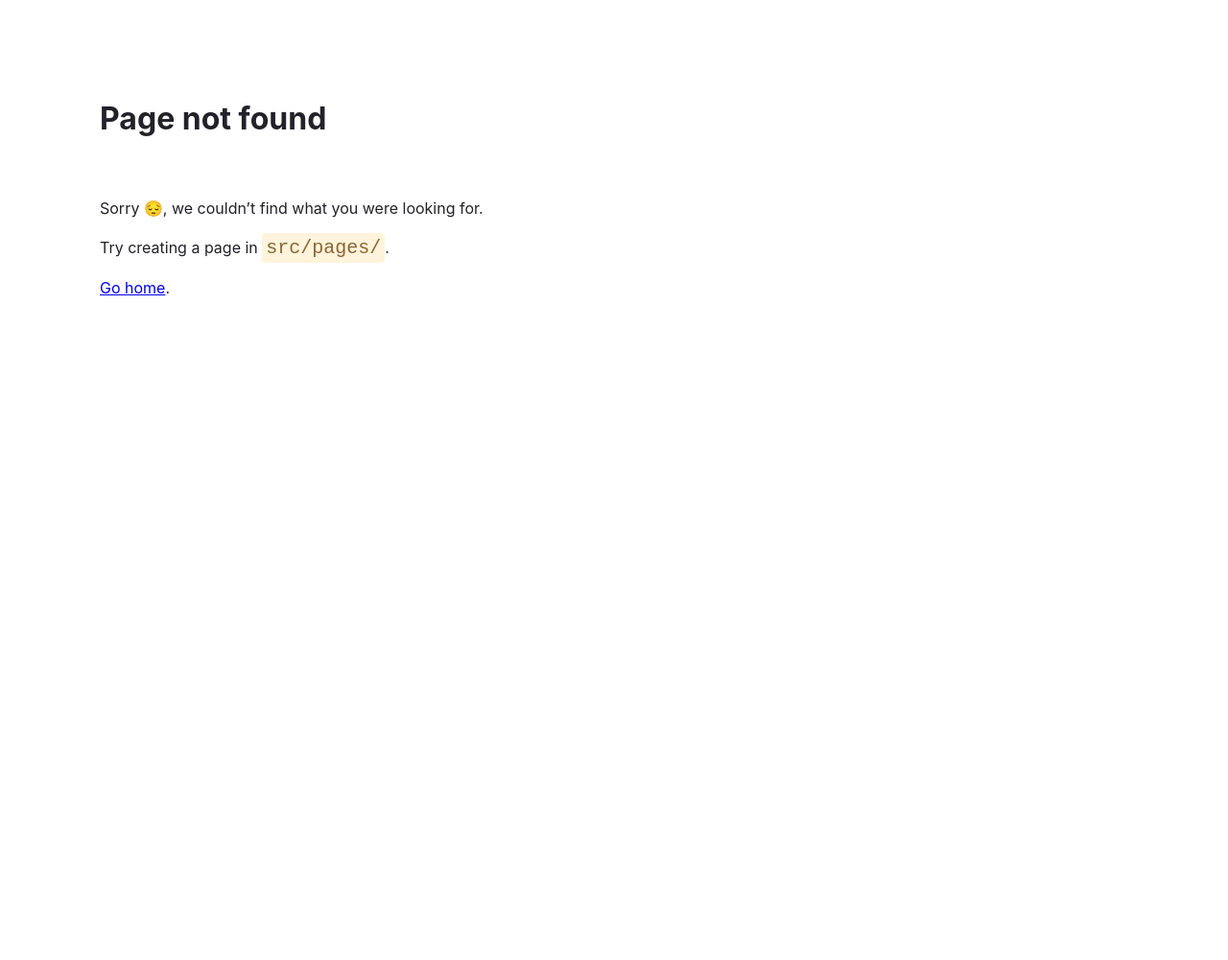
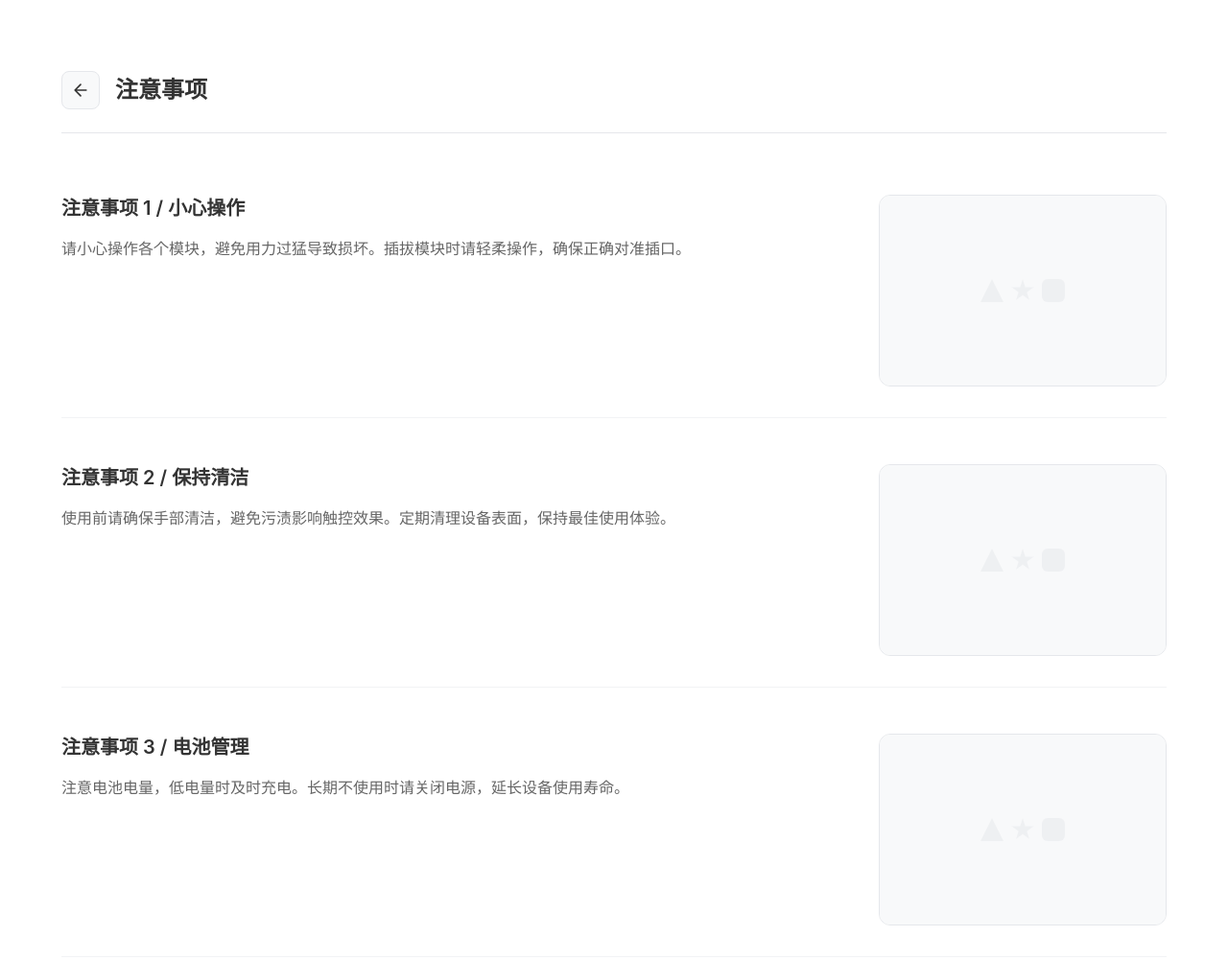
Before and after one commit to wzqvip/2025-pin-campus-book, a Gatsby site: page /precautions in a window 1280 px wide. Before the commit this address had no page. Shown: the top 1001 px of the page at 96% size. Before the commit the page ends 800 px from the top, so only its background shows below. Built offline with nearby package versions, Linux system fonts and the light colour scheme; Gatsby itself is replaced by a stand-in of ours.

Commit message:
07.17 try upload

```diff
--- a/src/components/Banner.tsx
+++ b/src/components/Banner.tsx
@@ -58,7 +58,7 @@ const Banner: FC = () => {
         // 如果是最后一张图片，则回到第一张；否则切换到下一张
         prevIndex === carouselImages.length - 1 ? 0 : prevIndex + 1
       );
-    }, 3000); // 3秒间隔
+    }, 5000); // 3秒间隔
 
     // 清理函数：组件卸载时清除定时器
     return () => clearInterval(interval);
--- a/src/components/TutorialItem.tsx
+++ b/src/components/TutorialItem.tsx
@@ -1,14 +1,14 @@
 import React, { FC } from 'react';
+import { Link } from 'gatsby';
 
 interface TutorialItemProps {
   title: string;
   description: string;
-  date: string;
-  duration: string;
+  linkTo?: string;
 }
 
-const TutorialItem: FC<TutorialItemProps> = ({ title, description, date, duration }) => {
-  return (
+const TutorialItem: FC<TutorialItemProps> = ({ title, description, linkTo }) => {
+  const content = (
     <div className="tutorial-item card">
       <div className="tutorial-content">
         <div className="tutorial-icon">
@@ -20,21 +20,26 @@ const TutorialItem: FC<TutorialItemProps> = ({ title, description, date, duratio
           <h3 className="tutorial-title">{title}</h3>
           <p className="tutorial-description text-light">{description}</p>
           <div className="tutorial-meta text-sm text-light">
-            <span>{date}</span>
-            <span>•</span>
-            <span>{duration}</span>
           </div>
         </div>
         <div className="tutorial-play">
-          <button className="play-button">
-            <svg width="24" height="24" viewBox="0 0 24 24" fill="none">
-              <path d="M8 5v14l11-7z" fill="currentColor"/>
-            </svg>
-          </button>
+          {linkTo && (
+            <div className="arrow-icon">
+              <svg width="24" height="24" viewBox="0 0 24 24" fill="none">
+                <path d="M5 12h14M12 5l7 7-7 7" stroke="currentColor" strokeWidth="2" strokeLinecap="round" strokeLinejoin="round"/>
+              </svg>
+            </div>
+          )}
         </div>
       </div>
     </div>
   );
+
+  if (linkTo) {
+    return <Link to={linkTo} className="tutorial-item-link">{content}</Link>;
+  }
+
+  return content;
 };
 
 export default TutorialItem;
--- /dev/null
+++ b/src/pages/precautions.tsx
@@ -0,0 +1,97 @@
+import React, { FC } from 'react';
+import { HeadFC, PageProps, Link } from 'gatsby';
+import Layout from '../components/Layout';
+
+interface PrecautionItem {
+  id: number;
+  title: string;
+  description: string;
+  imageSrc?: string;
+}
+
+const PrecautionsPage: FC<PageProps> = () => {
+  const precautionItems: PrecautionItem[] = [
+    {
+      id: 1,
+      title: '注意事项 1 / 小心操作',
+      description: '请小心操作各个模块，避免用力过猛导致损坏。插拔模块时请轻柔操作，确保正确对准插口。',
+      imageSrc: '' // 在这里填入图片路径
+    },
+    {
+      id: 2,
+      title: '注意事项 2 / 保持清洁',
+      description: '使用前请确保手部清洁，避免污渍影响触控效果。定期清理设备表面，保持最佳使用体验。',
+      imageSrc: '' // 在这里填入图片路径
+    },
+    {
+      id: 3,
+      title: '注意事项 3 / 电池管理',
+      description: '注意电池电量，低电量时及时充电。长期不使用时请关闭电源，延长设备使用寿命。',
+      imageSrc: '' // 在这里填入图片路径
+    },
+    {
+      id: 4,
+      title: '注意事项 4 / 存储环境',
+      description: '请将设备存放在干燥、阴凉的环境中，避免阳光直射和潮湿环境，防止设备损坏。',
+      imageSrc: '' // 在这里填入图片路径
+    }
+  ];
+
+  return (
+    <Layout>
+      <div className="page-content">
+        {/* Header Section */}
+        <section className="precautions-header mb-xl">
+          <div className="precautions-nav">
+            <Link to="/" className="back-button">
+              <svg width="24" height="24" viewBox="0 0 24 24" fill="none">
+                <path d="M19 12H5M12 19l-7-7 7-7" stroke="currentColor" strokeWidth="2" strokeLinecap="round" strokeLinejoin="round"/>
+              </svg>
+            </Link>
+            <h1 className="precautions-page-title">注意事项</h1>
+          </div>
+        </section>
+
+        {/* Precautions Items Section */}
+        <section className="precautions-items">
+          {precautionItems.map((item, index) => (
+            <div key={item.id} className="precaution-item">
+              <div className="item-content">
+                <div className="item-text">
+                  <h2 className="item-title">{item.title}</h2>
+                  <p className="item-description">{item.description}</p>
+                </div>
+                <div className="item-image">
+                  {item.imageSrc ? (
+                    <img
+                      src={item.imageSrc}
+                      alt={item.title}
+                      loading="lazy"
+                    />
+                  ) : (
+                    <div className="image-placeholder">
+                      <div className="placeholder-icon triangle"></div>
+                      <div className="placeholder-icon star"></div>
+                      <div className="placeholder-icon square"></div>
+                    </div>
+                  )}
+                </div>
+              </div>
+              {index < precautionItems.length - 1 && <div className="item-divider"></div>}
+            </div>
+          ))}
+        </section>
+      </div>
+    </Layout>
+  );
+};
+
+export default PrecautionsPage;
+
+export const Head: HeadFC = () => (
+  <>
+    <title>注意事项 - Pin Campus Book</title>
+    <meta name="description" content="Pin Campus Book 注意事项" />
+    <meta name="viewport" content="width=device-width, initial-scale=1" />
+  </>
+);
--- a/src/styles/components.scss
+++ b/src/styles/components.scss
@@ -338,8 +338,8 @@
 }
 
 .process-item {
-  aspect-ratio: 1;
-  padding: $spacing-lg;
+ // aspect-ratio: 1;
+  //padding: $spacing-lg;
   background-color: $color-background-light;
   border: 1px solid $color-border;
   position: relative;
@@ -479,3 +479,227 @@
   font-weight: $font-weight-medium;
   white-space: nowrap;
 }
+
+// Tutorial and Precautions Page Styles
+.tutorial-header,
+.precautions-header {
+  padding: $spacing-lg 0;
+  border-bottom: 1px solid $color-border;
+}
+
+.tutorial-nav,
+.precautions-nav {
+  display: flex;
+  align-items: center;
+  gap: $spacing-md;
+}
+
+.back-button {
+  display: flex;
+  align-items: center;
+  justify-content: center;
+  width: 40px;
+  height: 40px;
+  border-radius: $border-radius-md;
+  background: $color-background-light;
+  border: 1px solid $color-border;
+  color: $color-text;
+  text-decoration: none;
+  transition: all 0.2s ease;
+
+  &:hover {
+    background: $color-background;
+    transform: translateX(-2px);
+  }
+
+  svg {
+    width: 20px;
+    height: 20px;
+  }
+}
+
+.tutorial-page-title,
+.precautions-page-title {
+  font-size: 1.5rem;
+  font-weight: 600;
+  color: $color-text;
+  margin: 0;
+}
+
+// Tutorial Steps and Precaution Items
+.tutorial-steps,
+.precautions-items {
+  padding: $spacing-xl 0;
+}
+
+.tutorial-step,
+.precaution-item {
+  margin-bottom: $spacing-2xl;
+
+  &:last-child {
+    margin-bottom: 0;
+  }
+}
+
+.step-content,
+.item-content {
+  display: flex;
+  gap: $spacing-xl;
+  align-items: flex-start;
+
+  @include mobile {
+    flex-direction: column;
+    gap: $spacing-lg;
+  }
+}
+
+.step-text,
+.item-text {
+  flex: 1;
+  min-width: 0;
+}
+
+.step-title,
+.item-title {
+  font-size: 1.25rem;
+  font-weight: 600;
+  color: $color-text;
+  margin: 0 0 $spacing-md 0;
+  line-height: 1.4;
+}
+
+.step-description,
+.item-description {
+  font-size: 1rem;
+  color: $color-text-light;
+  line-height: 1.6;
+  margin: 0;
+}
+
+.step-image,
+.item-image {
+  flex: 0 0 300px;
+  height: 200px;
+  border-radius: $border-radius-lg;
+  overflow: hidden;
+  background: $color-background-light;
+  border: 1px solid $color-border;
+
+  @include mobile {
+    flex: none;
+    width: 100%;
+    height: 180px;
+  }
+
+  img {
+    width: 100%;
+    height: 100%;
+    object-fit: cover;
+  }
+
+  .image-placeholder {
+    width: 100%;
+    height: 100%;
+    display: flex;
+    align-items: center;
+    justify-content: center;
+    gap: $spacing-sm;
+    background: $color-background-light;
+
+    .placeholder-icon {
+      width: 24px;
+      height: 24px;
+      background: $color-border;
+      opacity: 0.5;
+
+      &.triangle {
+        clip-path: polygon(50% 0%, 0% 100%, 100% 100%);
+      }
+
+      &.star {
+        clip-path: polygon(50% 0%, 61% 35%, 98% 35%, 68% 57%, 79% 91%, 50% 70%, 21% 91%, 32% 57%, 2% 35%, 39% 35%);
+      }
+
+      &.square {
+        border-radius: $border-radius-sm;
+      }
+    }
+  }
+}
+
+.step-divider,
+.item-divider {
+  height: 1px;
+  background: $color-border;
+  margin: $spacing-xl 0;
+  opacity: 0.5;
+}
+
+// Responsive adjustments
+@include mobile {
+  .tutorial-header,
+  .precautions-header {
+    padding: $spacing-md 0;
+  }
+
+  .tutorial-page-title,
+  .precautions-page-title {
+    font-size: 1.25rem;
+  }
+
+  .step-title,
+  .item-title {
+    font-size: 1.125rem;
+  }
+
+  .step-description,
+  .item-description {
+    font-size: 0.9rem;
+  }
+}
+
+
+// Tutorial Item Link Styles
+.tutorial-item-link {
+  text-decoration: none;
+  color: inherit;
+  display: block;
+  transition: transform 0.2s ease;
+
+  &:hover {
+    transform: translateY(-2px);
+
+    .tutorial-item {
+      box-shadow: $shadow-lg;
+    }
+
+    .arrow-icon {
+      transform: translateX(4px);
+    }
+  }
+}
+
+.arrow-icon {
+  display: flex;
+  align-items: center;
+  justify-content: center;
+  width: 32px;
+  height: 32px;
+  border-radius: 50%;
+  background: $color-background-light;
+  border: 1px solid $color-border;
+  color: $color-text-light;
+  transition: all 0.2s ease;
+
+  svg {
+    width: 16px;
+    height: 16px;
+  }
+}
+
+// Update tutorial play section
+.tutorial-play {
+  display: flex;
+  align-items: center;
+  justify-content: center;
+}
```
Also changed, not shown: src/components/MemberItem.tsx (+7 -3 lines), src/components/ProcessItem.tsx (+16 -5 lines), src/pages/index.tsx (+39 -34 lines), src/pages/tutorial.tsx (added, +97 -0 lines), src/images/leader.jpg (deleted), src/images/process-image1.jpg (added), src/images/process-image2.jpg (added), src/images/process-image3.jpg (added), 3 other files.
